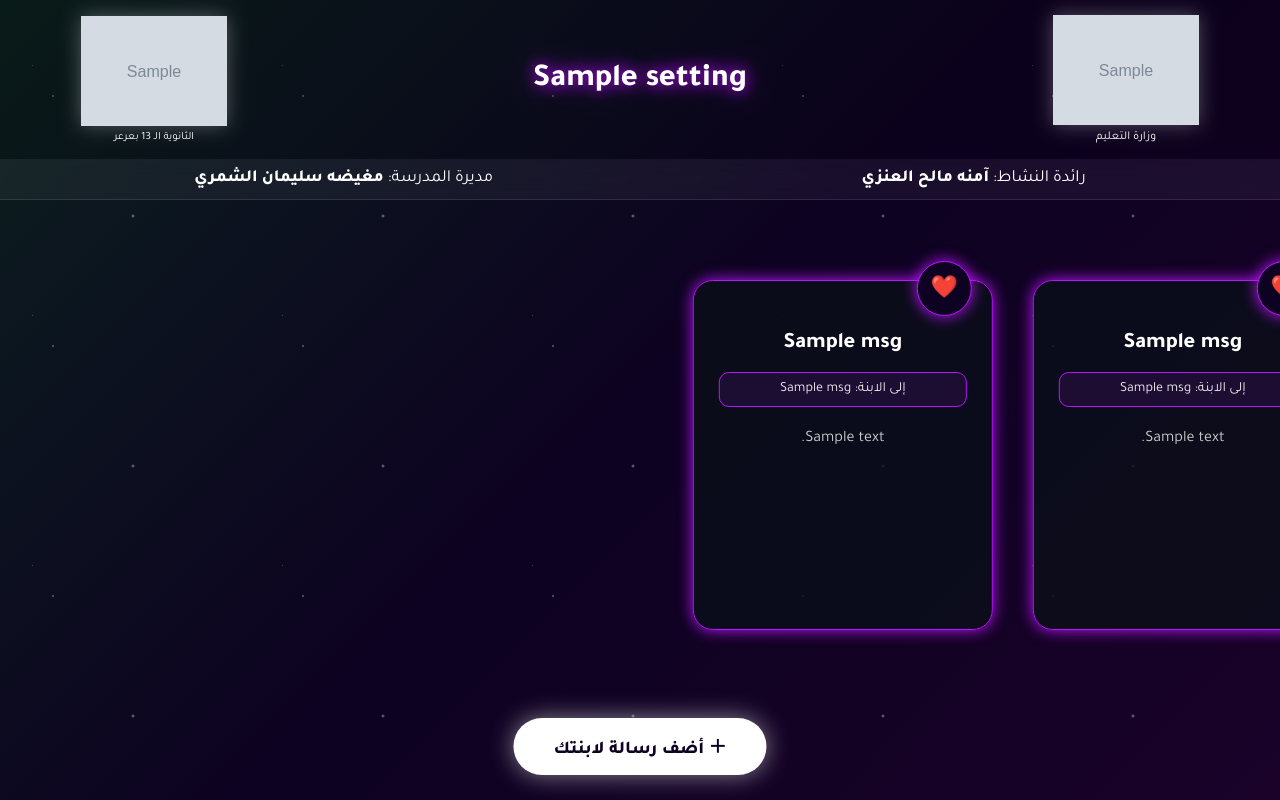
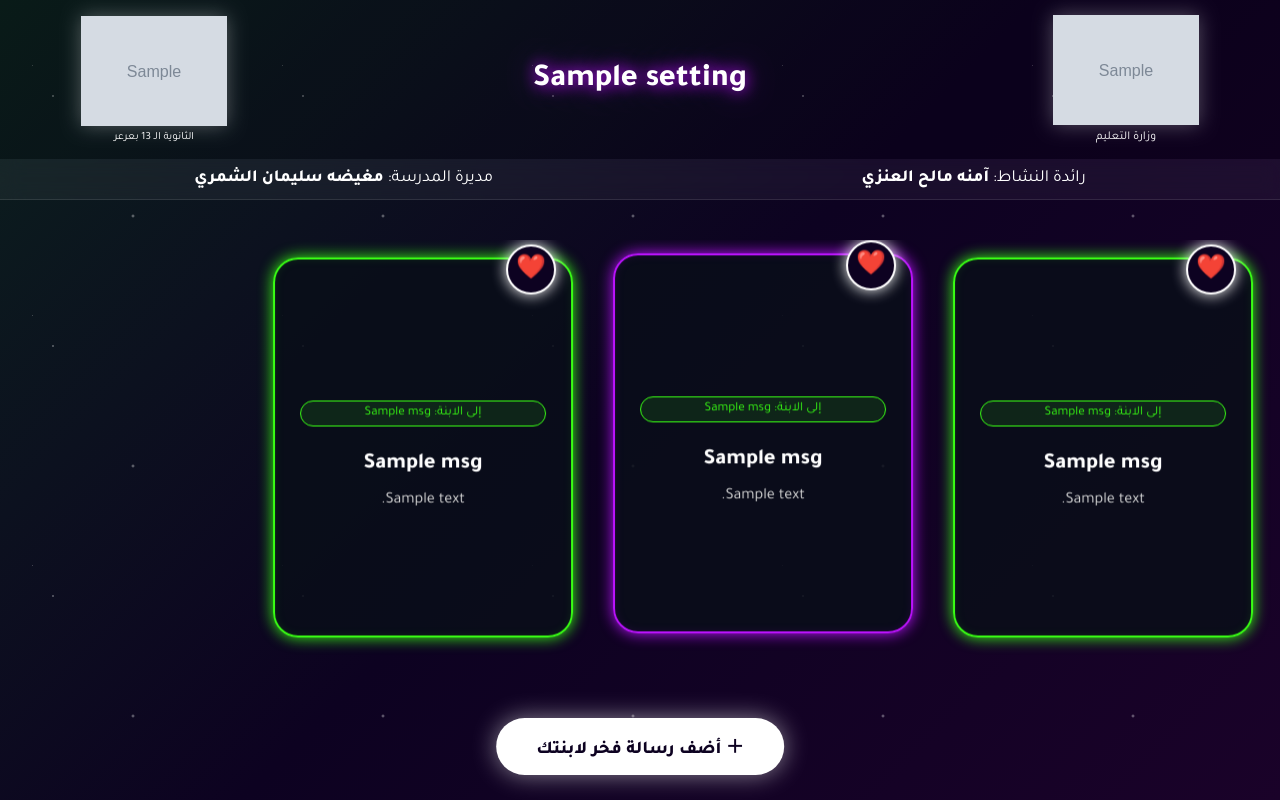
Before and after one commit to amnah1438/communication, a Django app: template core/templates/core/board.html in a window 1280 px wide. Run offline with Django 3.2, Linux system fonts and the light colour scheme; the template is opened without the code that fills it: most values are stand-ins (such as "Sample title", 1, 10 or a date in 2020); grey boxes marked "Sample" are stand-in pictures.

Commit message:
تعديل جدي ١ يوم الثلاثاء

```diff
--- a/core/templates/core/board.html
+++ b/core/templates/core/board.html
@@ -10,8 +10,11 @@
 
     <style>
         :root {
+            /* ألوان النيون الجديدة (أخضر وبنفسجي) */
+            --neon-green: #39ff14;
             --neon-purple: #bc13fe;
-            --cards-speed: {{ settings.cards_speed|default:40 }}s;
+            /* زيادة الرقم يجعل الحركة أبطأ وأهدأ */
+            --cards-speed: {{ settings.cards_speed|default:80 }}s;
         }
 
         * { box-sizing: border-box; font-family: 'Tajawal', sans-serif; }
@@ -19,12 +22,14 @@
         body {
             margin: 0;
             min-height: 100vh;
+            /* 2. الألوان: تدرج لوني يجمع الأخضر الزيتي والبنفسجي الداكن */
             background: linear-gradient(135deg, #0b201d 0%, #0d0221 50%, #1a0229 100%);
             position: relative;
             overflow-x: hidden;
             color: white;
         }
 
+        /* 2. إبراز النجوم: نقاط مضيئة متحركة بشكل خفيف */
         body::before {
             content: "";
             position: fixed;
@@ -44,6 +49,7 @@
             to { background-position: 500px 1000px; }
         }
 
+        /* 1. تحسينات الهيدر */
         .header {
             display: flex;
             justify-content: space-between;
@@ -54,20 +60,22 @@
             background: rgba(0,0,0,0.15);
         }
 
+        /* تكبير شعار الوزارة يمين والمدرسة يسار */
         .side-right, .side-left { display: flex; flex-direction: column; align-items: center; text-align: center; width: clamp(100px, 15vw, 180px); }
 
         .header img {
-            height: clamp(70px, 10vw, 110px);
+            height: clamp(70px, 10vw, 110px); /* تكبير شعار الوزارة */
             width: auto;
             filter: drop-shadow(0 0 10px rgba(255,255,255,0.3));
         }
 
+        /* توسيط العنوان بسطر واحد مع توهج */
         .main-title {
             flex: 1;
             font-size: clamp(18px, 3vw, 32px);
             font-weight: 800;
             text-align: center;
-            white-space: nowrap;
+            white-space: nowrap; /* سطر واحد */
             text-shadow: 0 0 15px var(--neon-purple), 0 0 30px rgba(188, 19, 254, 0.5);
             padding: 0 15px;
         }
@@ -84,12 +92,12 @@
             z-index: 5;
         }
 
-        /* 1. حركة مستمرة بدون توقف أو فراغ */
+        /* 4. حركة الشريط المستمرة (Infinite Loop) */
         .cards-wrapper {
             margin-top: 40px;
             width: 100%;
             overflow: hidden;
-            padding: 40px 0 100px;
+            padding: 20px 0 100px;
             z-index: 2;
             position: relative;
         }
@@ -99,77 +107,80 @@
             gap: 40px;
             width: max-content;
             animation: moveCards var(--cards-speed) linear infinite;
+            cursor: pointer;
+            will-change: transform;
         }
 
-        .cards-track:hover { animation-play-state: paused; }
+        /* توقف الحركة عند اللمس */
+        .cards-track.paused { animation-play-state: paused !important; }
 
         @keyframes moveCards {
             0% { transform: translateX(0); }
-            100% { transform: translateX(50%); } /* الاتجاه لليسار في RTL */
+            100% { transform: translateX(calc(-100% / 3)); } /* الحركة إلى ثلث المسافة لضمان التكرار السلس */
         }
 
-        /* 3. توحيد الحواف (بنفسجي، رفيع، نيون) */
+        /* 3. تصميم البطاقات (تناسق الطول والعرض) */
         .card {
             position: relative;
-            width: clamp(260px, 75vw, 300px);
-            min-height: 350px;
-            padding: 50px 25px 25px;
-            background: rgba(10, 15, 25, 0.8);
-            border-radius: 20px;
-            border: 1.5px solid var(--neon-purple); /* حواف رفيعة */
-            box-shadow: 0 0 15px var(--neon-purple); /* توهج نيون */
+            width: clamp(260px, 75vw, 300px); /* متوافق مع الجوال */
+            min-height: 380px; /* طول متناسق وليس ضخم */
+            padding: 45px 25px 25px;
+            background: rgba(10, 15, 25, 0.85);
+            border-radius: 25px;
+            border: 2px solid var(--neon-green);
+            box-shadow: 0 0 15px var(--neon-green), inset 0 0 10px rgba(57, 255, 20, 0.1);
             text-align: center;
             display: flex;
             flex-direction: column;
-            align-items: center;
+            justify-content: center;
+            /* حركة عائمة بسيطة */
+            animation: float 4s ease-in-out infinite alternate;
         }
 
-        /* تصميم القلب النيوني كما في الصورة */
+        @keyframes float {
+            from { transform: translateY(0); }
+            to { transform: translateY(-10px); }
+        }
+
+        .card:nth-child(even) {
+            border-color: var(--neon-purple);
+            box-shadow: 0 0 15px var(--neon-purple), inset 0 0 10px rgba(188, 19, 254, 0.1);
+            animation-delay: 1s;
+        }
+
+        /* 3. القلب النيوني (أعلى اليمين في دائرة مضيئة) */
         .card-icon {
             position: absolute;
-            top: -20px;
-            right: 20px;
-            width: 55px;
-            height: 55px;
+            top: -15px;
+            right: 15px;
+            width: 50px;
+            height: 50px;
             background: #0d0221;
-            border: 1.5px solid var(--neon-purple);
+            border: 2px solid white;
             border-radius: 50%;
             display: flex;
             align-items: center;
             justify-content: center;
-            font-size: 22px;
-            box-shadow: 0 0 15px var(--neon-purple);
+            font-size: 24px;
+            box-shadow: 0 0 15px white;
             z-index: 3;
-            color: white;
         }
 
-        /* 4. تنسيق محتوى البطاقة */
-        .parent-name {
-            font-size: 22px;
-            font-weight: 800;
+        .student-tag {
+            font-size: 13px;
+            color: var(--neon-green);
+            background: rgba(57, 255, 20, 0.1);
+            border: 1px solid var(--neon-green);
+            padding: 4px 12px;
+            border-radius: 20px;
             margin-bottom: 15px;
-            color: #fff;
+            display: inline-block;
         }
 
-        .student-box {
-            width: 100%;
-            background: rgba(188, 19, 254, 0.1);
-            border: 1px solid var(--neon-purple);
-            padding: 8px 15px;
-            border-radius: 10px;
-            margin-bottom: 20px;
-            font-size: 14px;
-            color: #eee;
-        }
+        .card h4 { font-size: 22px; margin: 10px 0; color: #fff; font-weight: 800; }
+        .card p { font-size: 16px; line-height: 1.7; color: #ddd; margin: 0; }
 
-        .message-text {
-            font-size: 16px;
-            line-height: 1.6;
-            color: #ccc;
-            margin: 0;
-        }
-
-        /* 2. حذف كلمة فخر من الزر */
+        /* الزر السفلي */
         .add-btn-fixed {
             position: fixed;
             bottom: 25px;
@@ -185,10 +196,7 @@ animation: moveCards var(--cards-speed) linear infinite;
             cursor: pointer;
             z-index: 100;
             box-shadow: 0 0 25px rgba(255,255,255,0.5);
-            transition: 0.3s;
         }
-
-        .add-btn-fixed:hover { transform: translateX(-50%) scale(1.05); }
 
         #modal {
             display: none;
@@ -237,30 +245,29 @@ animation: moveCards var(--cards-speed) linear infinite;
 </div>
 
 <div class="cards-wrapper">
-    <div class="cards-track" id="track">
+    <div class="cards-track" id="track" onclick="togglePause()">
         {% for msg in parent_messages %}
             <div class="card">
                 <div class="card-icon">❤️</div>
-                <div class="parent-name">{{ msg.parent_name }}</div>
-                <div class="student-box">إلى الابنة: {{ msg.student_name }}</div>
-                <p class="message-text">{{ msg.message }}</p>
+                <div class="student-tag">إلى الابنة: {{ msg.student_name }}</div>
+                <h4>{{ msg.parent_name }}</h4>
+                <p>{{ msg.message }}</p>
             </div>
         {% empty %}
             <div class="card">
                 <div class="card-icon">✨</div>
-                <div class="parent-name">أهلاً بكم</div>
-                <div class="student-box">رسائلكم تسعدنا</div>
-                <p class="message-text">شاركونا الآن بكلماتكم الطيبة 🌷</p>
+                <h4>أهلاً بكم</h4>
+                <p>رسائلكم فخر لبناتنا.. شاركونا الآن 🌷</p>
             </div>
         {% endfor %}
     </div>
 </div>
 
-<button class="add-btn-fixed" onclick="openModal()">＋ أضف رسالة لابنتك</button>
+<button class="add-btn-fixed" onclick="openModal()">＋ أضف رسالة فخر لابنتك</button>
 
 <div id="modal">
     <div class="modal-body">
-        <h2 style="text-align: center; color: var(--neon-purple); margin-bottom: 25px;">إرسال رسالة</h2>
+        <h2 style="text-align: center; color: var(--neon-purple); margin-bottom: 25px;">إرسال رسالة فخر</h2>
         <form method="post">
             {% csrf_token %}
             <input type="text" name="parent_name" style="width:100%; padding:12px; margin-bottom:15px; border-radius:10px; border:none;" placeholder="اسم ولي الأمر" required>
@@ -276,9 +283,14 @@ animation: moveCards var(--cards-speed) linear infinite;
 <script>
     const track = document.getElementById('track');
 
-    // ضمان الحركة المستمرة بدون فراغات (تكرار المحتوى مرتين)
+    // تكرار البطاقات 3 مرات لضمان عدم وجود فجوة في الحركة المستمرة
     if (track.children.length > 0) {
-        track.innerHTML += track.innerHTML;
+        const content = track.innerHTML;
+        track.innerHTML = content + content + content;
+    }
+
+    function togglePause() {
+        track.classList.toggle('paused');
     }
 
     function openModal() {
```
Lines whose indentation alone changed are shown as unchanged.
